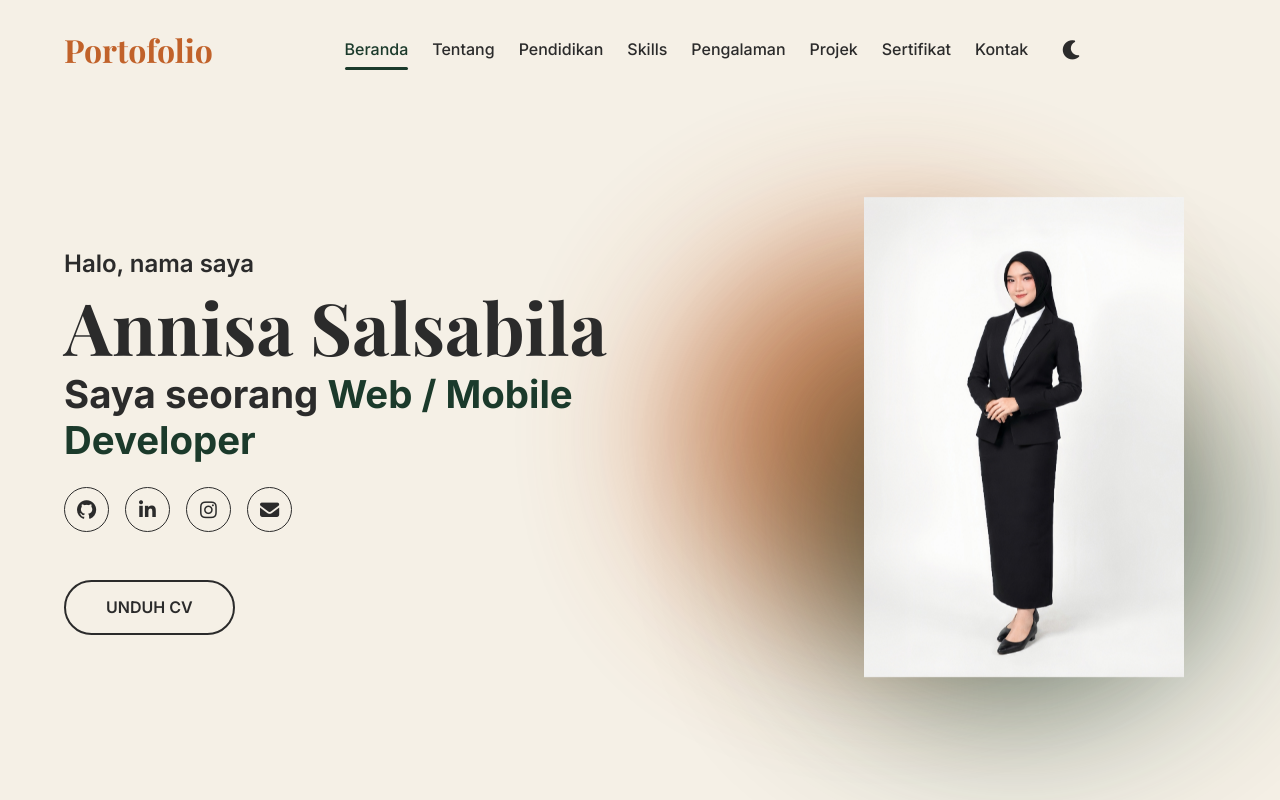
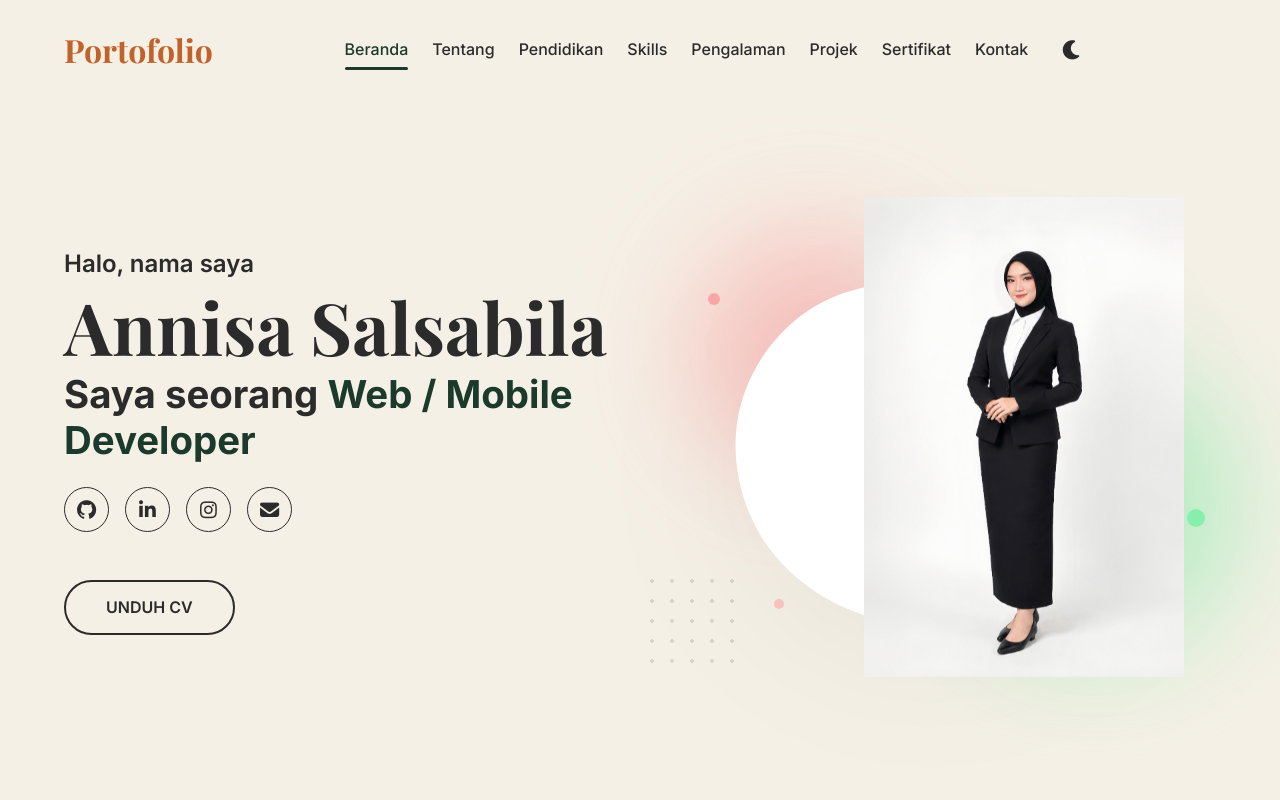
Before and after one commit to annisasalsabla/portfolio-saya, a React (Create React App) app: page / in a window 1280 px wide. Shown: the top 800 px of the page. Built offline with nearby package versions, Linux system fonts and the light colour scheme; a web font is replaced by a local one.

Commit message:
Update hero section background with SVG blob for light/dark mode

```diff
--- a/src/components/Hero.css
+++ b/src/components/Hero.css
@@ -108,46 +108,117 @@
 /* Massive glowing orbs behind the image */
 .hero-blob {
   position: absolute;
-  width: 100%;
-  height: 100%;
-  right: 0%;
-  top: 0%;
+  width: 120%;
+  height: 120%;
+  right: -10%;
+  top: -10%;
   z-index: -1;
+  display: flex;
+  align-items: center;
+  justify-content: center;
 }
 
-.hero-blob::before,
-.hero-blob::after {
-  content: '';
+/* SVG Blob path styles */
+.blob-svg {
+  width: 100%;
+  height: auto;
+  max-width: 500px;
+  position: absolute;
+  z-index: 2;
+  overflow: visible;
+}
+
+.blob-path {
+  fill: #ffffff;
+  stroke: none;
+  transition: all var(--transition-normal);
+  filter: drop-shadow(0px 10px 30px rgba(0,0,0,0.05));
+}
+
+[data-theme="dark"] .blob-path {
+  fill: rgba(15, 23, 42, 0.4);
+  stroke: url(#neon-gradient);
+  stroke-width: 3px;
+  filter: url(#neon-glow);
+}
+
+/* Background blurred orbs */
+.orb {
   position: absolute;
   border-radius: 50%;
-  filter: blur(80px);
+  filter: blur(60px);
+  opacity: 0.6;
+  z-index: 1;
   animation: orb-float 10s ease-in-out infinite alternate;
-  opacity: 0.8;
 }
 
-.hero-blob::before {
-  width: 80%;
-  height: 80%;
-  top: 10%;
-  left: 0%;
-  background: var(--accent-primary);
-  animation-delay: -5s;
+.orb-1 {
+  width: 250px;
+  height: 250px;
+  background: #fca5a5;
+  top: 15%;
+  left: 10%;
+  animation-delay: -3s;
 }
 
-.hero-blob::after {
-  width: 70%;
-  height: 70%;
-  bottom: 0%;
-  right: 0%;
-  background: var(--accent-secondary);
-  filter: blur(90px);
+.orb-2 {
+  width: 280px;
+  height: 280px;
+  background: #86efac;
+  bottom: 15%;
+  right: 5%;
 }
 
-/* Make orbs darker/glowier based on theme */
-[data-theme="dark"] .hero-blob::before,
-[data-theme="dark"] .hero-blob::after {
-  opacity: 0.5;
-  filter: blur(100px);
+[data-theme="dark"] .orb-1 {
+  background: #d946ef;
+  opacity: 0.2;
+}
+
+[data-theme="dark"] .orb-2 {
+  background: #06b6d4;
+  opacity: 0.2;
+}
+
+/* Dot Matrices */
+.dot-matrix {
+  position: absolute;
+  width: 100px;
+  height: 100px;
+  background-image: radial-gradient(circle, var(--text-muted) 2px, transparent 2px);
+  background-size: 20px 20px;
+  opacity: 0.2;
+  z-index: 0;
+}
+
+.dot-matrix-1 {
+  top: 10%;
+  right: 15%;
+}
+
+.dot-matrix-2 {
+  bottom: 10%;
+  left: 5%;
+}
+
+[data-theme="dark"] .dot-matrix {
+  display: none;
+}
+
+/* Small floating shapes */
+.floating-shape {
+  position: absolute;
+  border-radius: 50%;
+  z-index: 3;
+  animation: float 6s ease-in-out infinite;
+}
+
+.shape-1 { width: 12px; height: 12px; background: #fca5a5; top: 25%; left: 15%; animation-delay: 0s; }
+.shape-2 { width: 18px; height: 18px; background: #86efac; bottom: 35%; right: 10%; animation-delay: 1s; }
+.shape-3 { width: 10px; height: 10px; background: #fca5a5; bottom: 20%; left: 25%; animation-delay: 2s; opacity: 0.6; }
+.shape-4 { width: 14px; height: 14px; background: #fdba74; top: 15%; right: 30%; animation-delay: 3s; }
+
+[data-theme="dark"] .floating-shape {
+  display: none;
 }
 
 .image-frame-cutout {
--- a/src/components/Hero.js
+++ b/src/components/Hero.js
@@ -83,7 +83,43 @@ const Hero = () => {
         {/* Profile Photo */}
         <div className="hero-image-container">
           {/* Decorative Blob */}
-          <div className="hero-blob"></div>
+          <div className="hero-blob">
+            <div className="dot-matrix dot-matrix-1"></div>
+            <div className="dot-matrix dot-matrix-2"></div>
+
+            <div className="orb orb-1"></div>
+            <div className="orb orb-2"></div>
+
+            <div className="floating-shape shape-1"></div>
+            <div className="floating-shape shape-2"></div>
+            <div className="floating-shape shape-3"></div>
+            <div className="floating-shape shape-4"></div>
+
+            <svg viewBox="0 0 200 200" className="blob-svg" xmlns="http://www.w3.org/2000/svg">
+              <defs>
+                <linearGradient id="neon-gradient" x1="0%" y1="0%" x2="100%" y2="100%">
+                  <stop offset="0%" stopColor="#d946ef" />
+                  <stop offset="100%" stopColor="#06b6d4" />
+                </linearGradient>
+                <filter id="neon-glow" x="-50%" y="-50%" width="200%" height="200%">
+                  <feGaussianBlur stdDeviation="2" result="blur1" />
+                  <feGaussianBlur stdDeviation="4" result="blur2" />
+                  <feGaussianBlur stdDeviation="6" result="blur3" />
+                  <feMerge>
+                    <feMergeNode in="blur3" />
+                    <feMergeNode in="blur2" />
+                    <feMergeNode in="blur1" />
+                    <feMergeNode in="SourceGraphic" />
+                  </feMerge>
+                </filter>
+              </defs>
+              <path
+                className="blob-path"
+                d="M48.2,-61C62.7,-51.2,74.6,-36.8,79.8,-20.3C85,-3.8,83.5,14.8,75,30.3C66.5,45.8,51.1,58.2,33.9,65.8C16.8,73.4,-2.2,76.2,-20.4,72.6C-38.6,69.1,-55.9,59.3,-67.2,44.7C-78.5,30.1,-83.8,10.7,-81.1,-7.2C-78.4,-25.1,-67.7,-41.5,-53.4,-51.3C-39,-61.2,-19.5,-64.5,-1.3,-62.9C16.9,-61.3,33.8,-70.8,48.2,-61Z"
+                transform="translate(100 100)"
+              />
+            </svg>
+          </div>
 
           <motion.div
             className="hero-image-wrapper floating-animation"
```
